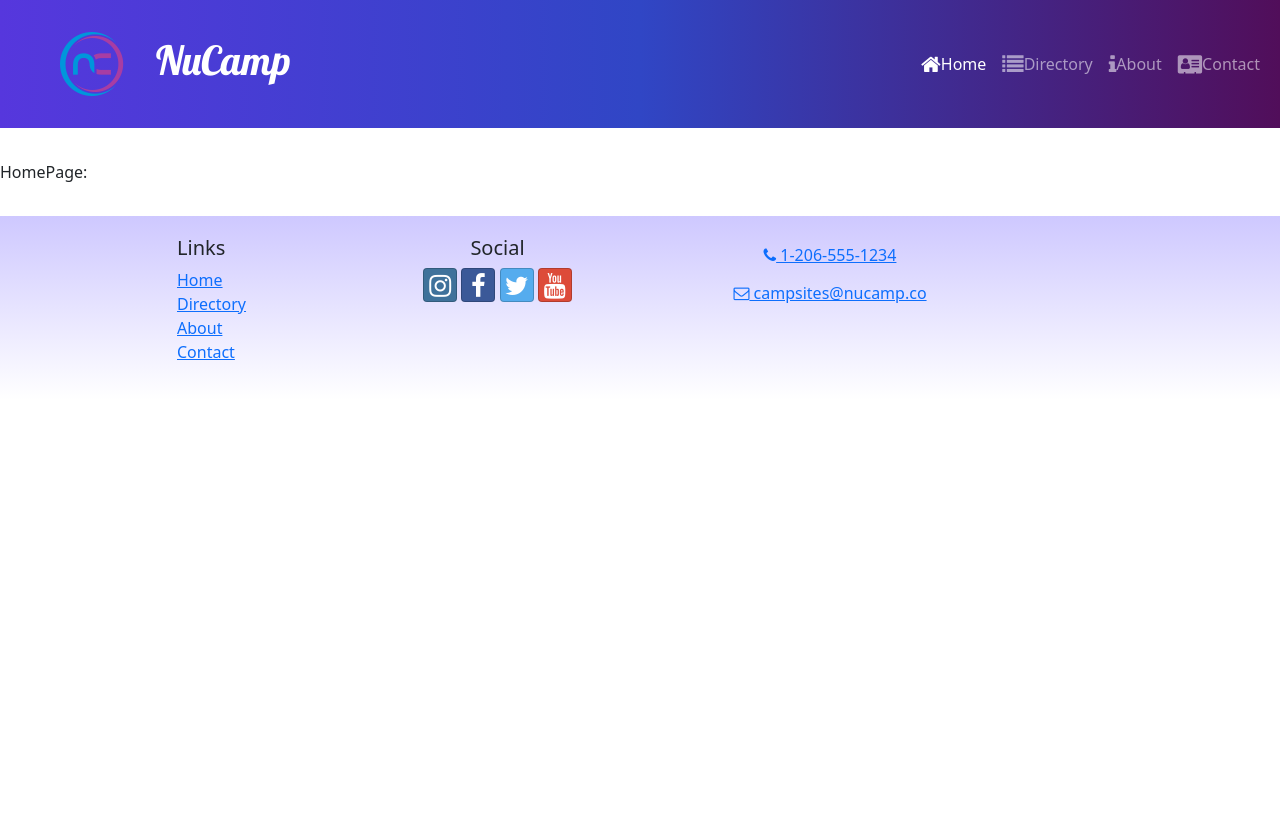
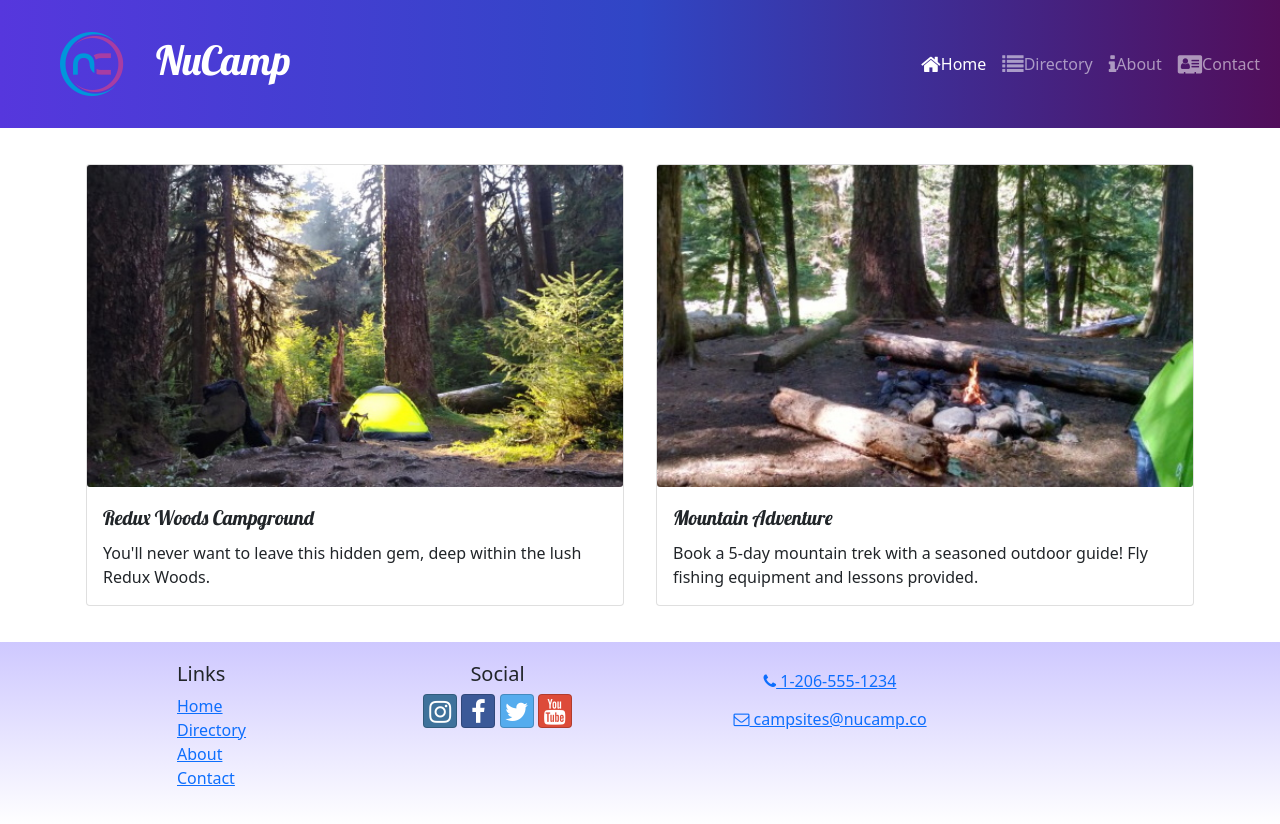
Before and after one commit to mGenerator/nuCampsite-React, a React (Create React App) app: page / in a window 1280 px wide. Before the commit the page ends 800 px from the top, so only its background shows below. Built offline with nearby package versions, Linux system fonts and the light colour scheme.

Commit message:
Homepage Display

```diff
--- a/src/features/campsites/campsitesSlice.js
+++ b/src/features/campsites/campsitesSlice.js
@@ -9,3 +9,7 @@ export const selectAllCampsites = ()=>{
 export const selectCampsiteById = (id)=>{
   return CAMPSITES.find((campsite)=> campsite.id === id);
 };
+
+export const selectFeaturedCampsite = ()=>{
+  return CAMPSITES.find((campsite)=> campsite.featured);
+}
--- /dev/null
+++ b/src/features/display/DisplayCard.js
@@ -0,0 +1,14 @@
+import {Card, CardBody,CardImg, CardText, CardTitle} from 'reactstrap';
+const DisplayCard = ({item})=>{
+const { image, name, description } = item;
+  return(
+    <Card>
+      <CardImg src={image} alt={name} />
+      <CardBody>
+        <CardTitle>{name}</CardTitle>
+        <CardText>{description}</CardText>
+      </CardBody>
+    </Card>
+  );
+}
+export default DisplayCard;
--- /dev/null
+++ b/src/features/display/DisplayList.js
@@ -0,0 +1,21 @@
+import {Col, Row} from 'reactstrap';
+import DisplayCard from './DisplayCard';
+import { selectFeaturedCampsite } from '../campsites/campsitesSlice';
+import { selectFeaturedPromotion } from '../promotions/promotionsSlice';
+
+const DisplayList = ()=>{
+  const items = [selectFeaturedCampsite(), selectFeaturedPromotion()];
+  return(
+    <Row>
+      {items.map((item, idx)=>{
+        return(
+          <Col md className='m-1' key={idx}>
+             <DisplayCard item={item} />
+          </Col>
+        )
+      })}
+
+    </Row>
+  )
+}
+export default DisplayList;
--- /dev/null
+++ b/src/features/promotions/promotionsSlice.js
@@ -0,0 +1,5 @@
+import {PROMOTIONS} from '../../app/shared/PROMOTIONS';
+
+export const selectFeaturedPromotion = ()=>{
+  return PROMOTIONS.find((promotion)=>promotion.featured);
+}
--- a/src/pages/HomePage.js
+++ b/src/pages/HomePage.js
@@ -1,8 +1,10 @@
+import DisplayList from "../features/display/DisplayList";
+import { Container } from "reactstrap";
 const HomePage=()=>{
   return(
-    <div>
-      HomePage:
-    </div>
+      <Container>
+       <DisplayList />
+      </Container>
   )
 };
 export default HomePage;
```
